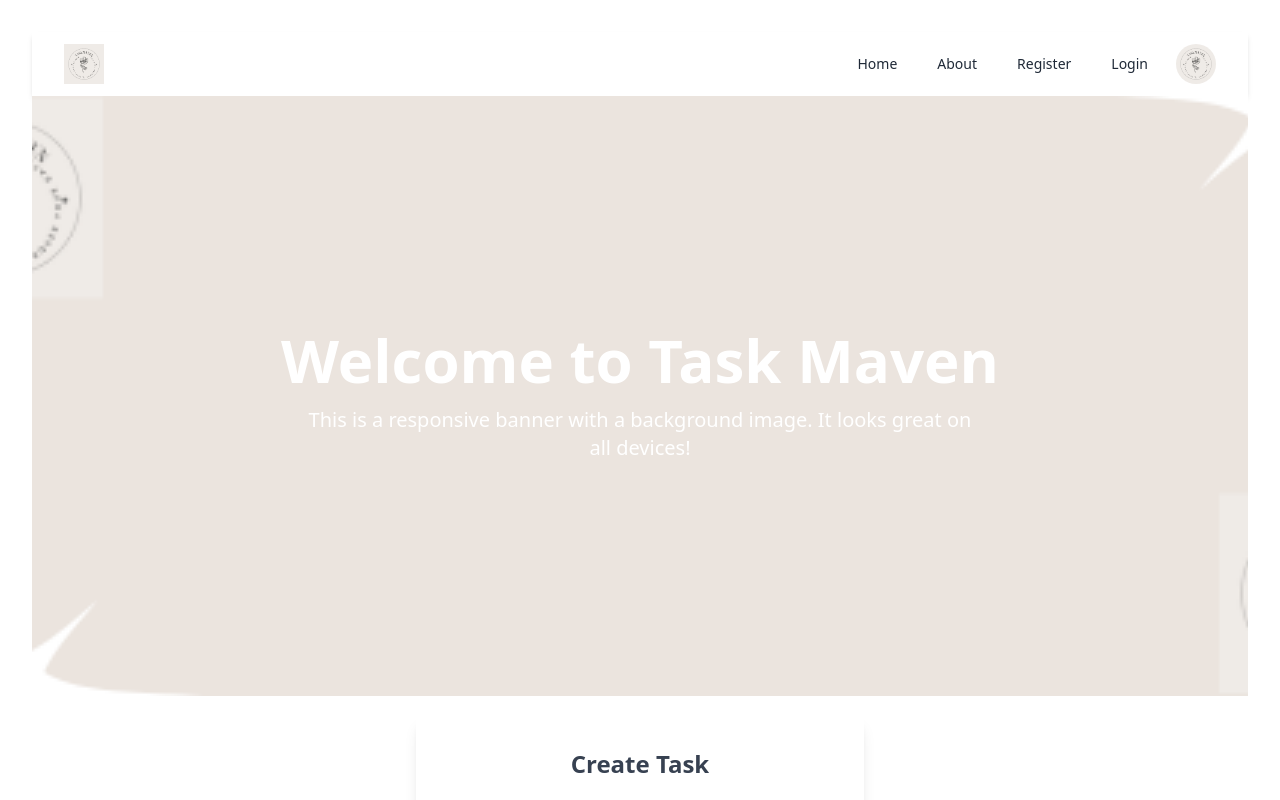
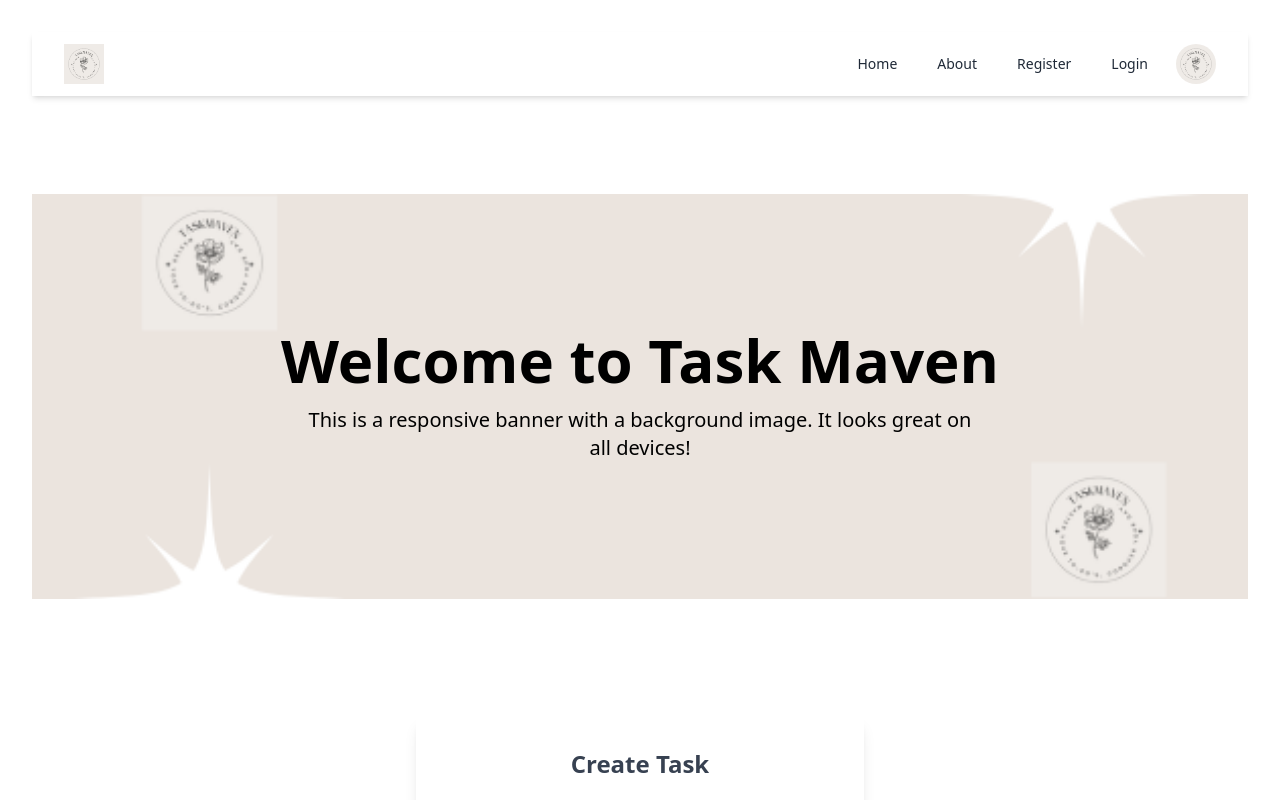
Before and after one commit to Md-shahien-khan/task-management-client, a React (Vite) app: page / in a window 1280 px wide. Shown: the top 800 px of the page. Built offline with nearby package versions, Linux system fonts and the light colour scheme.

Commit message:
added design to banner

```diff
--- a/src/Pages/Banner/Banner.jsx
+++ b/src/Pages/Banner/Banner.jsx
@@ -4,12 +4,12 @@
 const Banner = () => {
     return (
         <div
-            className="w-full h-[600px] bg-cover bg-center"
-            style={{ backgroundImage: `url(${banner})`, objectFit : ''}}
+            className="w-full h-[300px] md:h-[600px] bg-cover bg-center"
+            style={{ backgroundImage: `url(${banner})`, backgroundSize: 'contain', backgroundRepeat: 'no-repeat', backgroundPosition: 'center'}}
         >
             <div className="flex flex-col justify-center items-center h-full text-white text-center">
-                <h1 className="text-4xl md:text-6xl font-bold mb-4">Welcome to Task Maven</h1>
-                <p className="text-lg md:text-xl max-w-2xl">
+                <h1 className="text-2xl md:text-6xl font-bold mb-4 text-black">Welcome to Task Maven</h1>
+                <p className="md:text-xl max-w-2xl text-black">
                     This is a responsive banner with a background image. It looks great on all devices!
                 </p>
             </div>
--- a/src/Pages/Home/Home.jsx
+++ b/src/Pages/Home/Home.jsx
@@ -7,6 +7,7 @@
 const Home = () => {
     return (
         <div>
+            {/* Navbar with animation */}
             <motion.div
                 initial={{ y: -100, opacity: 0 }}
                 animate={{ y: 0, opacity: 1 }}
@@ -14,8 +15,24 @@
             >
                 <Navbar />
             </motion.div>
-            <Banner></Banner>
-            <TaskForm></TaskForm>
+
+            {/* Banner with animation */}
+            <motion.div
+                initial={{ y: 50, opacity: 0 }} // Start slightly below and invisible
+                animate={{ y: 0, opacity: 1 }} // Animate to natural position and fully visible
+                transition={{ delay: 0.5, duration: 0.5, ease: 'easeOut' }} // Delay to appear after Navbar
+            >
+                <Banner />
+            </motion.div>
+
+            {/* TaskForm with animation */}
+            <motion.div
+                initial={{ y: 50, opacity: 0 }} // Start slightly below and invisible
+                animate={{ y: 0, opacity: 1 }} // Animate to natural position and fully visible
+                transition={{ delay: 1, duration: 0.5, ease: 'easeOut' }} // Delay to appear after Banner
+            >
+                <TaskForm />
+            </motion.div>
         </div>
     );
 };
```
